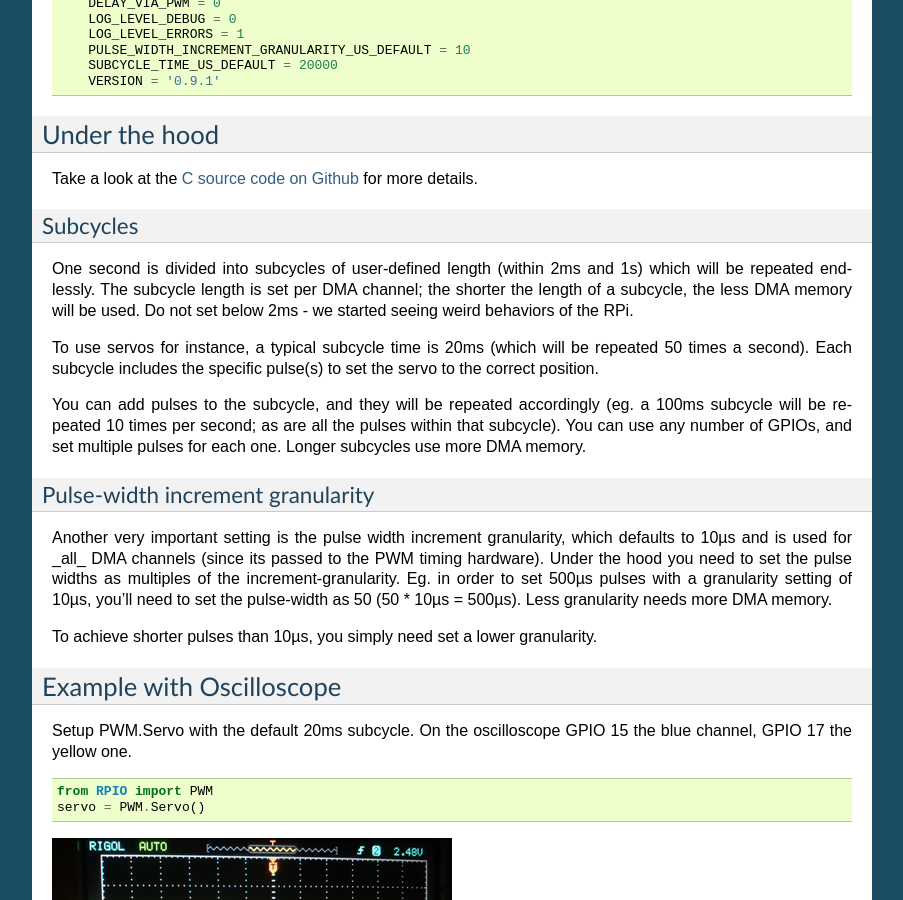
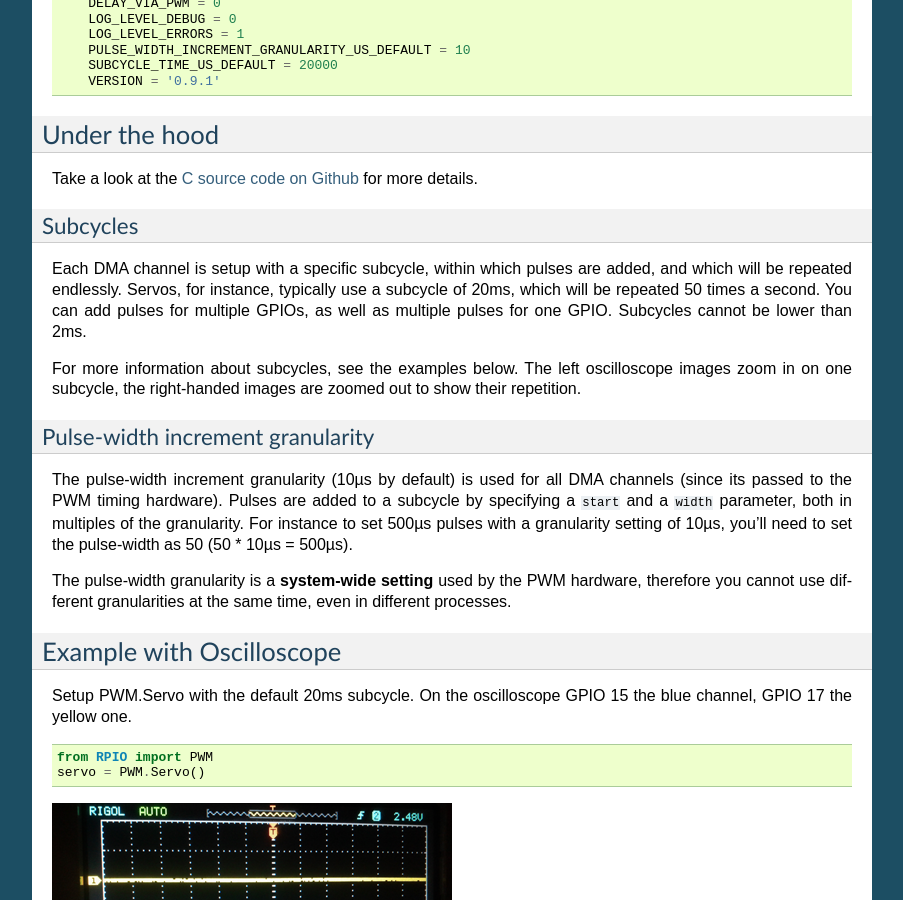
Before and after one commit to metachris/RPIO, a Sphinx documentation site: the page built from documentation/source/pwm_py.rst, in a window 1280 px wide and 900 px high, scrolled down 2118 px. Shown: the whole window, without its empty margins (198-1101 px from the left). Built offline with Sphinx 7.4.7, drawn with Linux system fonts in a browser that asks for light colours.

Commit message:
doc update

```diff
--- a/documentation/source/pwm_py.rst
+++ b/documentation/source/pwm_py.rst
@@ -145,31 +145,27 @@
 Subcycles
 ^^^^^^^^^
 
-One second is divided into subcycles of user-defined length (within 2ms and 1s)
-which will be repeated endlessly. The subcycle length is set
-per DMA channel; the shorter the length of a subcycle, the less DMA memory will
-be used. Do not set below 2ms - we started seeing weird behaviors of the RPi.
+Each DMA channel is setup with a specific subcycle, within which pulses
+are added, and which will be repeated endlessly. Servos, for instance,
+typically use a subcycle of 20ms, which will be repeated 50 times a second.
+You can add pulses for multiple GPIOs, as well as multiple pulses for
+one GPIO. Subcycles cannot be lower than 2ms.
 
-To use servos for instance, a typical subcycle time is 20ms (which will be repeated
-50 times a second). Each subcycle includes the specific pulse(s) to set the servo
-to the correct position.
-
-You can add pulses to the subcycle, and they will be repeated accordingly (eg.
-a 100ms subcycle will be repeated 10 times per second; as are all the pulses
-within that subcycle). You can use any number of GPIOs, and set multiple pulses
-for each one. Longer subcycles use more DMA memory.
+For more information about subcycles, see the examples below. The left oscilloscope
+images zoom in on one subcycle, the right-handed images are zoomed out to show their repetition.
 
 
 Pulse-width increment granularity
 ^^^^^^^^^^^^^^^^^^^^^^^^^^^^^^^^^
-Another very important setting is the pulse width increment granularity, which
-defaults to 10µs and is used for _all_ DMA channels (since its passed to the PWM
-timing hardware). Under the hood you need to set the pulse widths as multiples
-of the increment-granularity. Eg. in order to set 500µs pulses with a granularity
-setting of 10µs, you'll need to set the pulse-width as 50 (50 * 10µs = 500µs).
-Less granularity needs more DMA memory.
 
-To achieve shorter pulses than 10µs, you simply need set a lower granularity.
+The pulse-width increment granularity (10µs by default) is used for all DMA channels
+(since its passed to the PWM timing hardware). Pulses are added to a subcycle by
+specifying a ``start`` and a ``width`` parameter, both in multiples of the granularity.
+For instance to set 500µs pulses with a granularity setting of 10µs,
+you'll need to set the pulse-width as 50 (50 * 10µs = 500µs).
+
+The pulse-width granularity is a **system-wide setting** used by the PWM hardware,
+therefore you cannot use different granularities at the same time, even in different processes.
 
 
 Example with Oscilloscope
```
Also changed, not shown: 1 other file.
